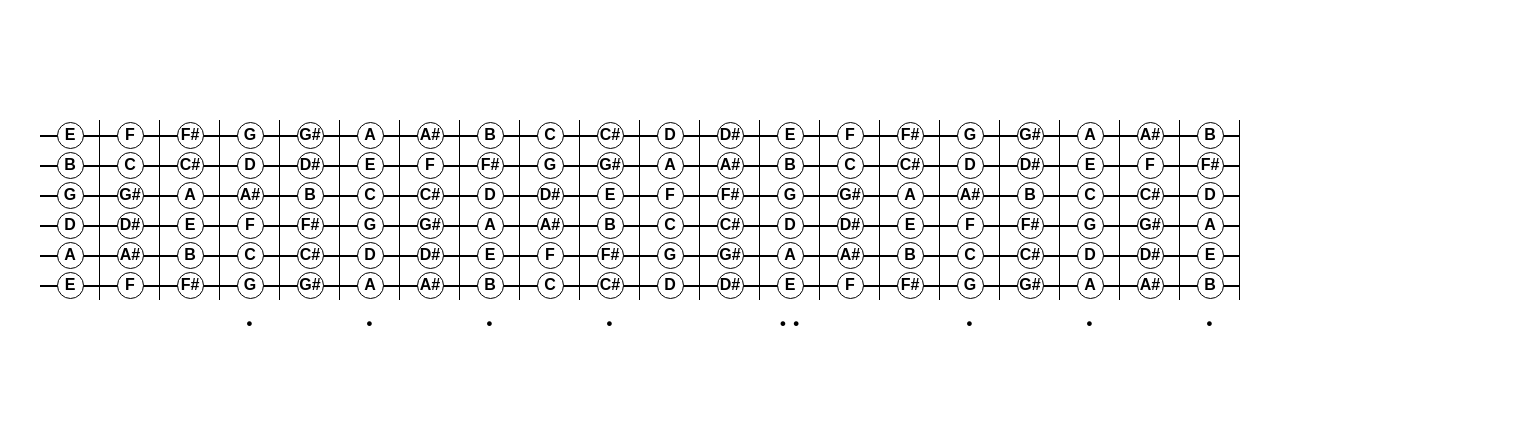
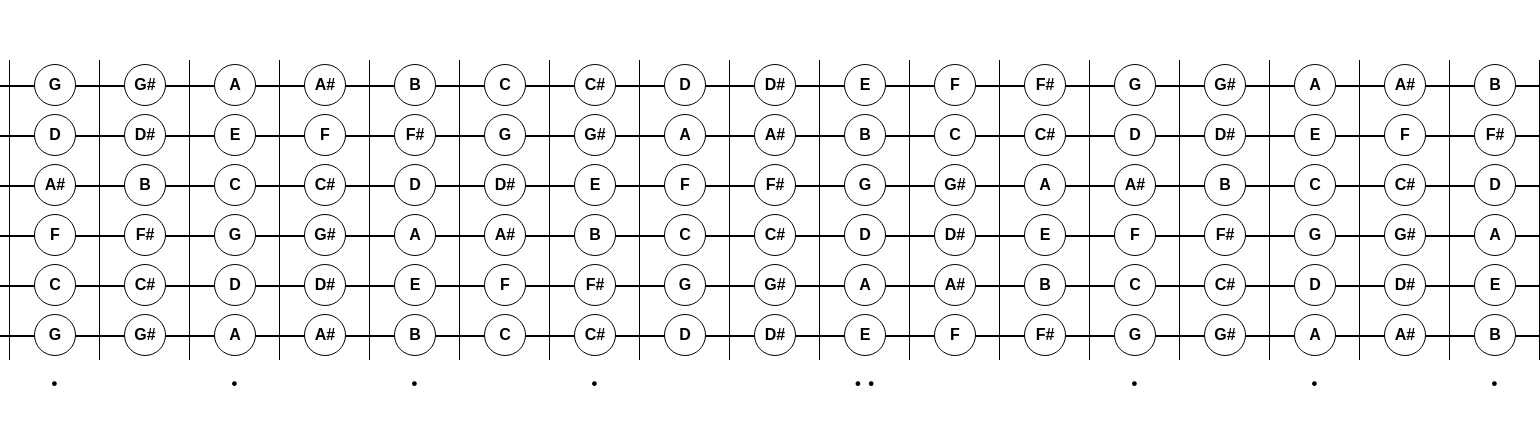
Before and after one commit to lassediercks/fretatonic, a Vue app: page / in a window 1280 px wide. Shown: the part 208-632 px from the top of the page, 1540 px wide, since content can reach past the window. Built offline with nearby package versions, Linux system fonts and the light colour scheme.

Commit message:
more spacing

```diff
--- a/src/App.vue
+++ b/src/App.vue
@@ -97,6 +97,10 @@ export default {
 </script>
 
 <style>
+:root {
+  --fret-width: 90px;
+}
+
 body {
   display: flex;
   justify-content: center;
@@ -107,7 +111,6 @@ body {
 }
 .fretboard {
   position: relative;
-  width: 1200px;
 }
 .strings {
   display: flex;
@@ -118,7 +121,6 @@ body {
 .string-wrap {
   position: relative;
   width: 100%;
-  height: 30px;
   display: flex;
   align-items: center;
   justify-content: center;
@@ -135,20 +137,25 @@ body {
   background: #000;
 }
 .string-fret {
+  display: flex;
+  align-items: center;
+  justify-content: center;
   position: relative;
   z-index: 5;
+  height: 50px;
   border-radius: 15px;
   text-align: center;
-  width: 90px;
+  width: var(--fret-width);
 }
 .string-fret-indicator {
+  font-size: 16px;
   font-family: sans-serif;
   font-weight: bold;
   display: inline-flex;
   background: white;
-  border-radius: 15px;
-  height: 15px;
-  width: 15px;
+  border-radius: 30px;
+  height: 30px;
+  width: 30px;
   padding: 5px;
   border: 1px solid black;
   text-align: center;
@@ -170,7 +177,7 @@ body {
   position: relative;
   font-size: 40px;
   height: 100%;
-  width: 90px;
+  width: var(--fret-width);
   border-right: 1px solid black;
 }
 .dots {
```
